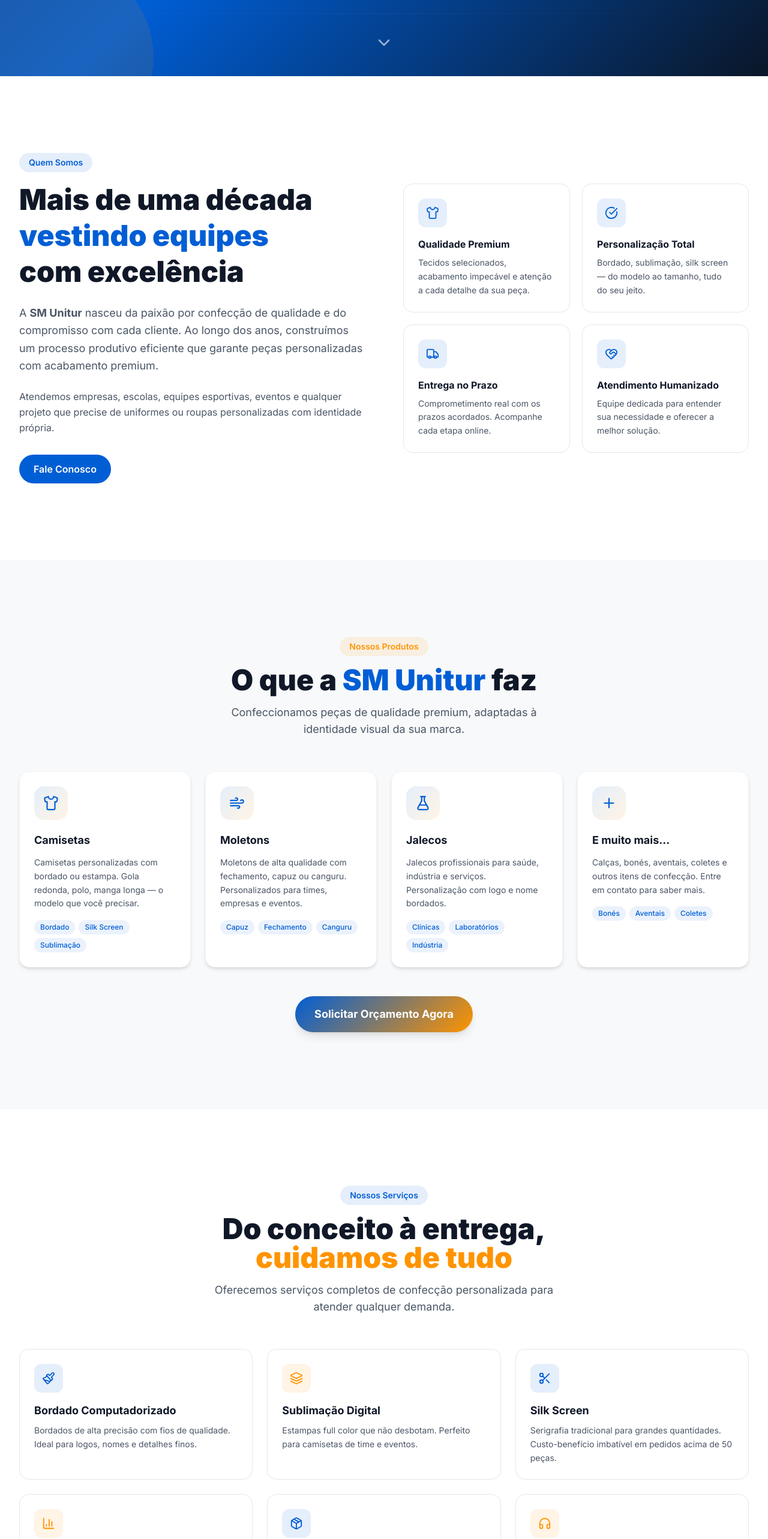
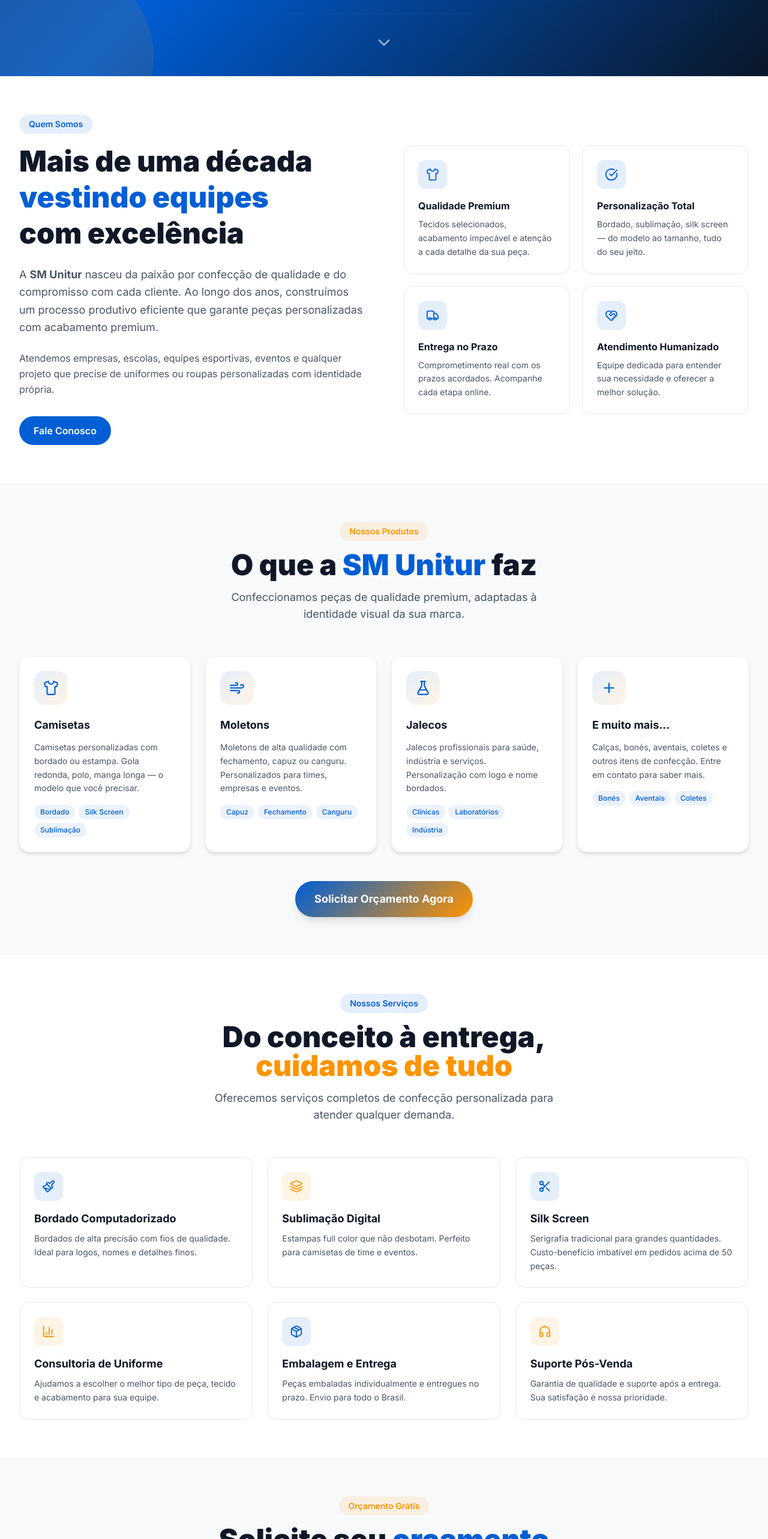
Before and after one commit to LeidsonG/web-system-unitur, a Next.js app in the folder frontend/: page / in a window 1280 px wide. Shown: the part 920-3486 px from the top of the page at 60% size. Built offline with nearby package versions, Linux system fonts and the light colour scheme; no server answers.

Commit message:
fix: WhatsApp abre automaticamente apos envio + padding das secoes reduzido
- FormularioOrcamento: window.open(link) automatico no onSubmit
- Todas as secoes: py-20 lg:py-32 -> py-12 lg:py-16

```diff
--- a/frontend/src/components/landing/Acompanhamento.tsx
+++ b/frontend/src/components/landing/Acompanhamento.tsx
@@ -97,7 +97,7 @@
   const StatusIcon = statusInfo?.icon;
 
   return (
-    <section id="acompanhar" className="py-20 lg:py-32 bg-white">
+    <section id="acompanhar" className="py-12 lg:py-16 bg-white">
       <div className="max-w-3xl mx-auto px-4 sm:px-6 lg:px-8">
         <div className="text-center mb-12">
           <span
--- a/frontend/src/components/landing/Contato.tsx
+++ b/frontend/src/components/landing/Contato.tsx
@@ -39,7 +39,7 @@
 
 export default function Contato() {
   return (
-    <section id="contato" className="py-20 lg:py-32 bg-white">
+    <section id="contato" className="py-12 lg:py-16 bg-white">
       <div className="max-w-7xl mx-auto px-4 sm:px-6 lg:px-8">
         <div className="grid lg:grid-cols-2 gap-14 items-center">
           {/* Info */}
--- a/frontend/src/components/landing/FAQ.tsx
+++ b/frontend/src/components/landing/FAQ.tsx
@@ -45,7 +45,7 @@
   const [aberto, setAberto] = useState<number | null>(null);
 
   return (
-    <section id="faq" className="py-20 lg:py-32" style={{ background: '#F8F9FA' }}>
+    <section id="faq" className="py-12 lg:py-16" style={{ background: '#F8F9FA' }}>
       <div className="max-w-3xl mx-auto px-4 sm:px-6 lg:px-8">
         <div className="text-center mb-12">
           <span
--- a/frontend/src/components/landing/FormularioOrcamento.tsx
+++ b/frontend/src/components/landing/FormularioOrcamento.tsx
@@ -78,6 +78,9 @@
       setEstado('success');
       reset();
       setImagemFile(null);
+
+      // Abre o WhatsApp automaticamente após o envio bem-sucedido
+      window.open(link, '_blank');
     } catch {
       setEstado('error');
     }
@@ -85,7 +88,7 @@
 
   if (estado === 'success' && resultado) {
     return (
-      <section id="orcamento" className="py-20 lg:py-32" style={{ background: '#F8F9FA' }}>
+      <section id="orcamento" className="py-12 lg:py-16" style={{ background: '#F8F9FA' }}>
         <div className="max-w-xl mx-auto px-4 text-center">
           <div
             className="w-20 h-20 rounded-full flex items-center justify-center mx-auto mb-6"
@@ -140,7 +143,7 @@
   }
 
   return (
-    <section id="orcamento" className="py-20 lg:py-32" style={{ background: '#F8F9FA' }}>
+    <section id="orcamento" className="py-12 lg:py-16" style={{ background: '#F8F9FA' }}>
       <div className="max-w-7xl mx-auto px-4 sm:px-6 lg:px-8">
         <div className="text-center mb-12">
           <span
--- a/frontend/src/components/landing/Produtos.tsx
+++ b/frontend/src/components/landing/Produtos.tsx
@@ -31,7 +31,7 @@
 
 export default function Produtos() {
   return (
-    <section id="produtos" className="py-20 lg:py-32" style={{ background: '#F8F9FA' }}>
+    <section id="produtos" className="py-12 lg:py-16" style={{ background: '#F8F9FA' }}>
       <div className="max-w-7xl mx-auto px-4 sm:px-6 lg:px-8">
         {/* Header */}
         <div className="text-center mb-14">
--- a/frontend/src/components/landing/Servicos.tsx
+++ b/frontend/src/components/landing/Servicos.tsx
@@ -37,7 +37,7 @@
 
 export default function Servicos() {
   return (
-    <section id="servicos" className="py-20 lg:py-32 bg-white">
+    <section id="servicos" className="py-12 lg:py-16 bg-white">
       <div className="max-w-7xl mx-auto px-4 sm:px-6 lg:px-8">
         <div className="text-center mb-14">
           <span
--- a/frontend/src/components/landing/Sobre.tsx
+++ b/frontend/src/components/landing/Sobre.tsx
@@ -27,7 +27,7 @@
 
 export default function Sobre() {
   return (
-    <section id="sobre" className="py-20 lg:py-32 bg-white">
+    <section id="sobre" className="py-12 lg:py-16 bg-white">
       <div className="max-w-7xl mx-auto px-4 sm:px-6 lg:px-8">
         <div className="grid lg:grid-cols-2 gap-16 items-center">
           {/* Conteúdo */}
```
